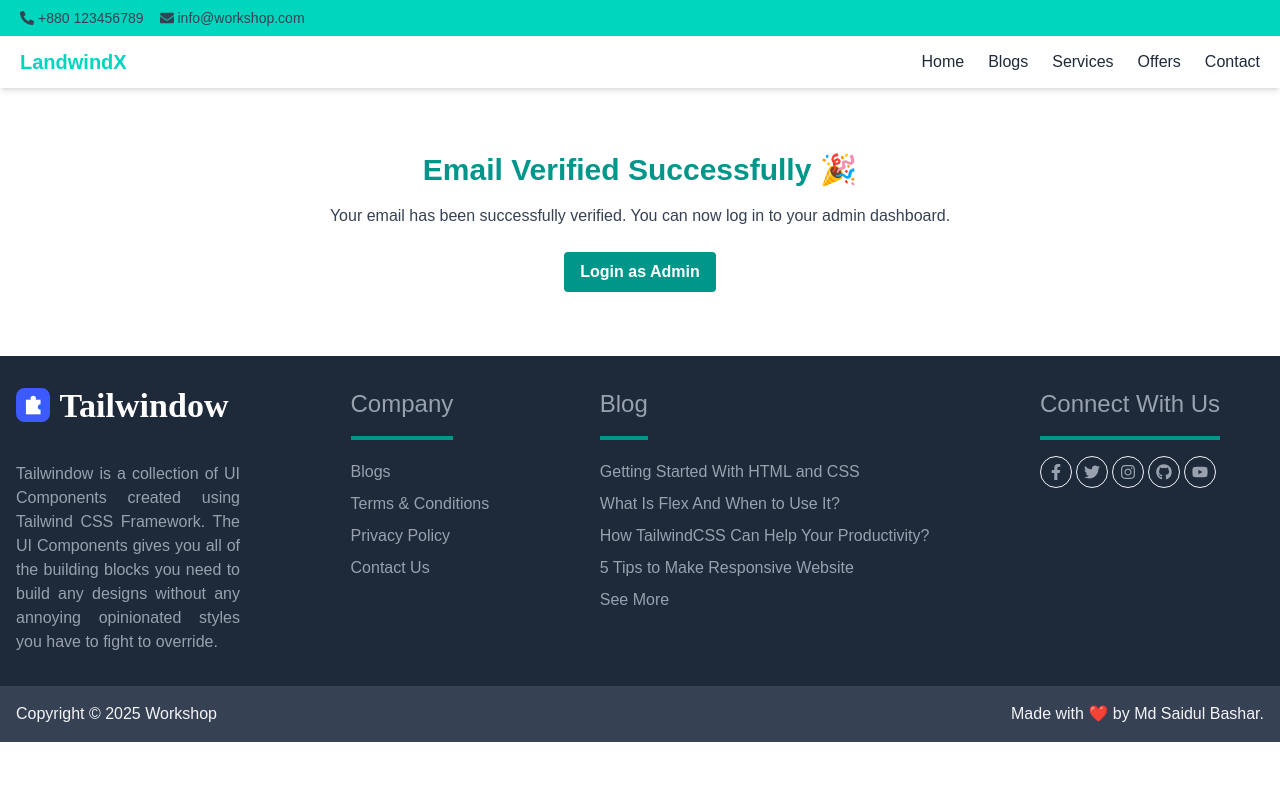
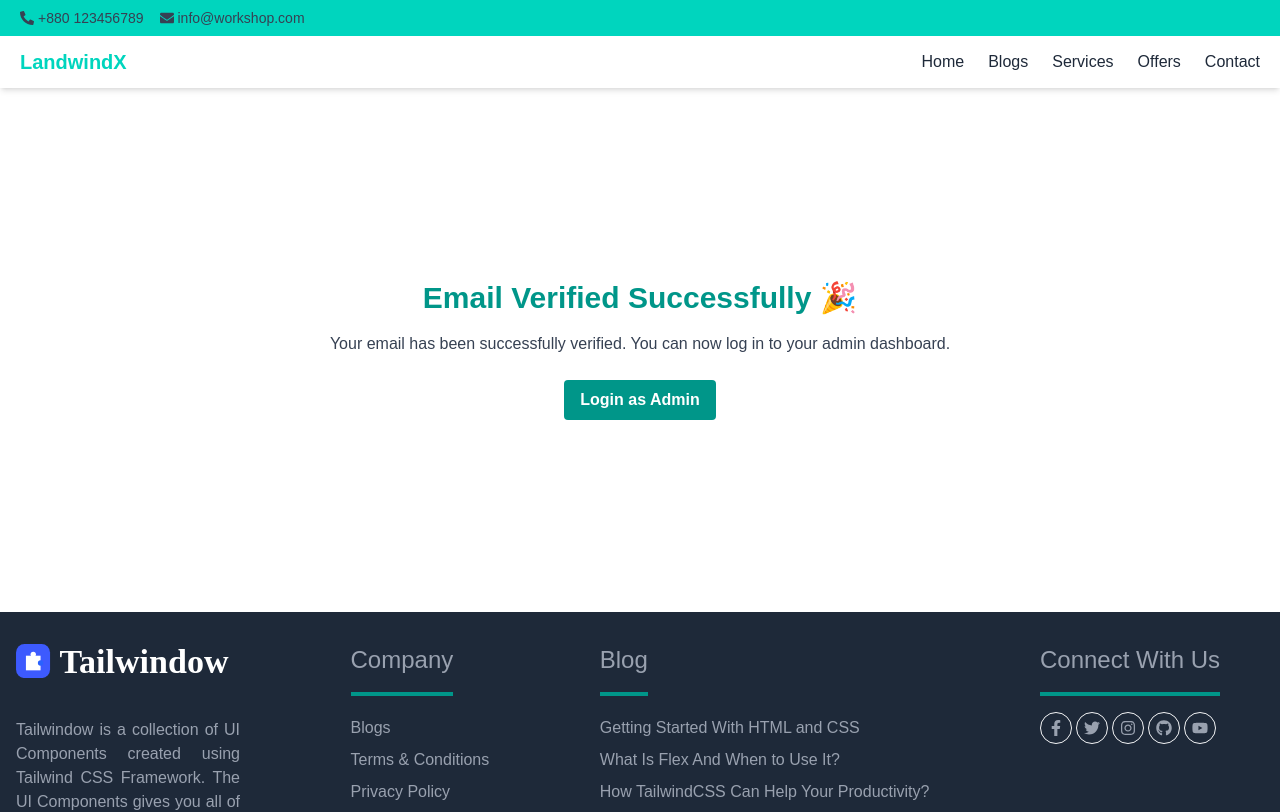
Before and after one commit to shaiadul/workshopX, a Next.js app: page /auth/email-verified in a window 1280 px wide. Shown: the top 812 px of the page. Built offline with nearby package versions, Linux system fonts and the light colour scheme.

Commit message:
nested: solve

```diff
--- a/app/auth/email-verified/page.jsx
+++ b/app/auth/email-verified/page.jsx
@@ -4,7 +4,7 @@ import Link from "next/link";
 
 export default function EmailVerifiedPage() {
   return (
-    <main className="max-w-2xl mx-auto py-16 px-4 text-center">
+    <main className="max-w-2xl mx-auto py-48 px-4 text-center">
       <h1 className="text-3xl font-bold text-teal-600 mb-4">
         Email Verified Successfully 🎉
       </h1>
--- a/app/auth/verify-email/page.jsx
+++ b/app/auth/verify-email/page.jsx
@@ -15,7 +15,7 @@ export default function VerifyEmail() {
     const verifyEmail = async () => {
       try {
         const res = await fetchApi(`/auth/verify-email?token=${token}`, "GET");
-        const result = res.data;
+        const result = res;
         setStatus({ loading: false, message: result.message || "Email verified successfully!" });
         // router.push("/auth/adminlogin");
       } catch (err) {
```
